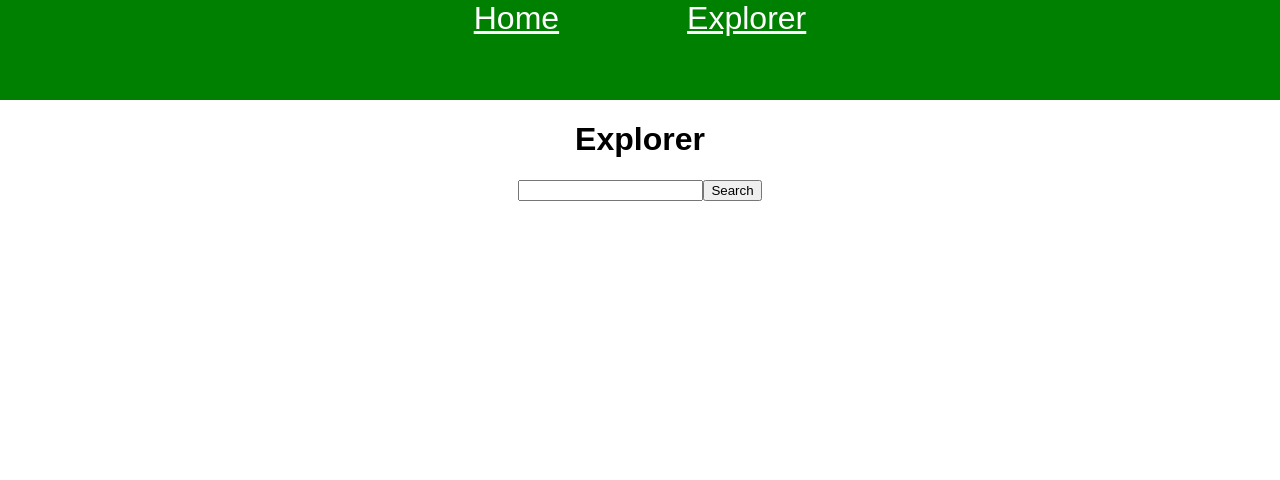
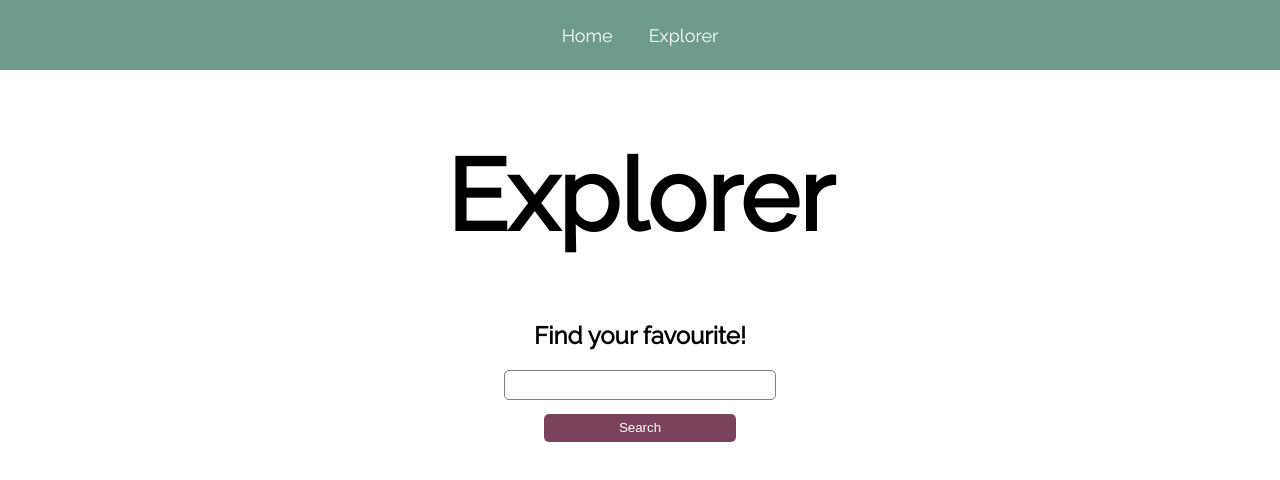
Before and after one commit to irissiri7/DrinkApp, a React (Create React App) app: page /explorer in a window 1280 px wide. Shown: the top 480 px of the page. Built offline with nearby package versions, Linux system fonts and the light colour scheme.

Commit message:
Adding styles

```diff
--- a/src/Components/DrinkPage.js
+++ b/src/Components/DrinkPage.js
@@ -11,6 +11,7 @@ const DrinkPage = () => {
     const [error, setError] = useState(false);
 
     useEffect(() => {
+        console.log(search)
         try{
             const drink = drinks.cocktails.find(item => item.name.toLowerCase() === search.name);
             setName(drink.name);
--- a/src/Components/Explorer.js
+++ b/src/Components/Explorer.js
@@ -1,4 +1,4 @@
-import React, {useState, useEffect} from 'react';
+import React, {useState} from 'react';
 import DrinkCard from './DrinkCard';
 import drinksData from '../Data/drinks.json';
 import styled from 'styled-components';
@@ -8,7 +8,31 @@ const StyledDrinkContainer = styled.div`
     margin: 0 auto;
     display: flex;
     flex-wrap: wrap;
+    justify-content: space-around;
 `;
+const StyledInput = styled.input`
+    display: block;
+    margin: 0 auto;
+    width: 20%;
+    border-radius: 5px;
+    border: 0.5px solid grey;
+    padding: 0.5em;
+
+`;
+
+const StyledButton = styled.button`
+    display: block;
+    margin: 0 auto;
+    padding: 0.5em;
+    width: 15%;
+    margin-top: 1em;
+    border-radius: 5px;
+    border: none;
+    background-color: #7B435B;
+    color: white;
+
+`;
+
 
 const Explorer = () =>{
     const [drinks, setDrinks] = useState([]);
@@ -44,8 +68,9 @@ const Explorer = () =>{
     return (
         <div>
             <h1>Explorer</h1>
-            <input type="text" id="searchInput"/>
-            <button onClick={search}>Search</button>
+                <h2>Find your favourite!</h2>
+                <StyledInput type="text" id="searchInput"/>
+                <StyledButton onClick={search}>Search</StyledButton>
             <StyledDrinkContainer>
                 {generateDrinkResult()}
             </StyledDrinkContainer>
--- a/src/Components/Navigation.js
+++ b/src/Components/Navigation.js
@@ -3,22 +3,28 @@ import { NavLink } from 'react-router-dom';
 import styled from 'styled-components';
 
 const StyledHeader = styled.header`
-    background-color: green;
-    min-height: 100px;
+    background-color: rgb(96, 145, 128, 0.9);
+    display: flex;
+    justify-content: center;
+    align-items: center;
+    height: 70px;
 `;
 
 const StyledNavLink = styled(NavLink)`
     color: white;
-    font-size: xx-large;
-    padding: 2em;
+    font-size: large;
+    text-decoration: none;
+    padding: 1em;
 `;
 
 
 const Navigation = () =>{
     return(
         <StyledHeader>
-            <StyledNavLink to='/'>Home</StyledNavLink>
-            <StyledNavLink to='/explorer'>Explorer</StyledNavLink>
+            <div>
+                <StyledNavLink to='/'>Home</StyledNavLink>
+                <StyledNavLink to='/explorer'>Explorer</StyledNavLink>
+            </div>
         </StyledHeader>
     )
 }
--- a/src/index.css
+++ b/src/index.css
@@ -1,10 +1,11 @@
+@import url('https://fonts.googleapis.com/css2?family=Raleway&display=swap');
+
 body {
   margin: 0;
-  font-family: Arial, Helvetica, sans-serif;
+  font-family: 'Raleway', sans-serif;
   text-align: center;
 }
 
-code {
-  font-family: source-code-pro, Menlo, Monaco, Consolas, 'Courier New',
-    monospace;
+h1 {
+  font-size: 100px;
 }
```
